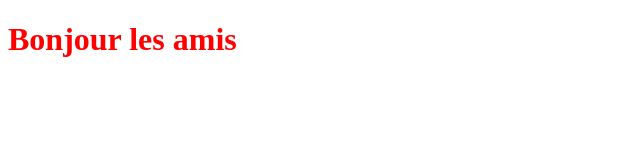
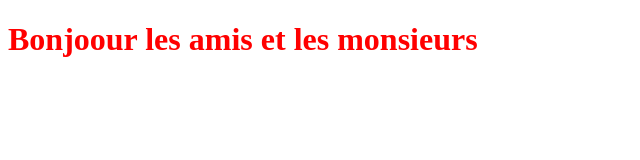
Before and after one commit to axelmv-dev/OpenclassRoomTest, a plain HTML site: page index.html in a window 1280 px wide. Shown: the whole page, without its empty margins (0-640 px from the left). Drawn offline with Linux system fonts and the light colour scheme.

Commit message:
modification du h1

```diff
--- a/index.html
+++ b/index.html
@@ -7,7 +7,7 @@
   <title>Document</title>
 </head>
 <body>
-  <h1>Bonjour les amis</h1>
+  <h1>Bonjoour les amis et les monsieurs</h1>
 
 </body>
 </html>
```
